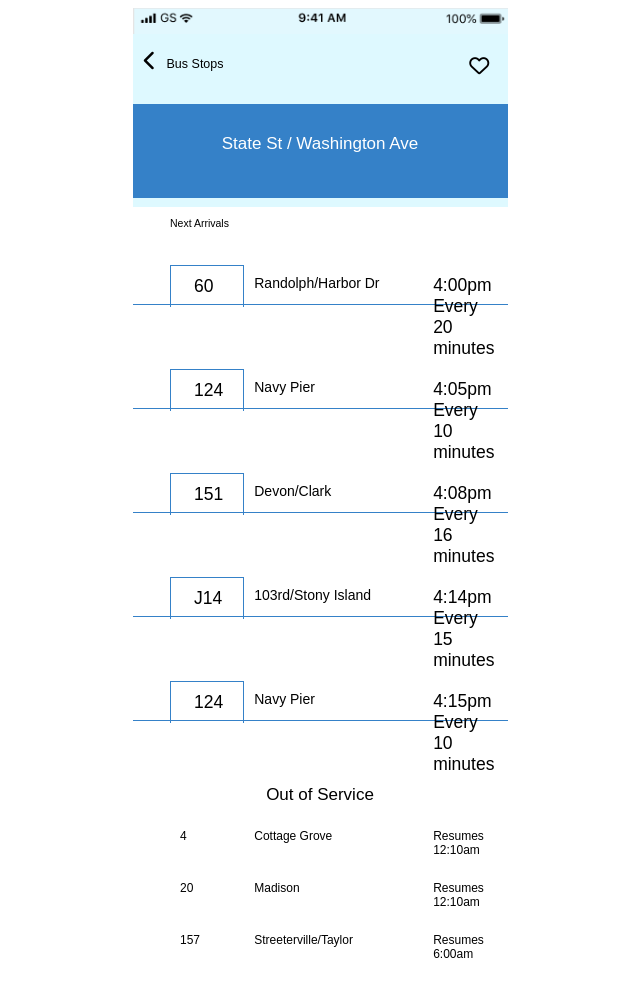
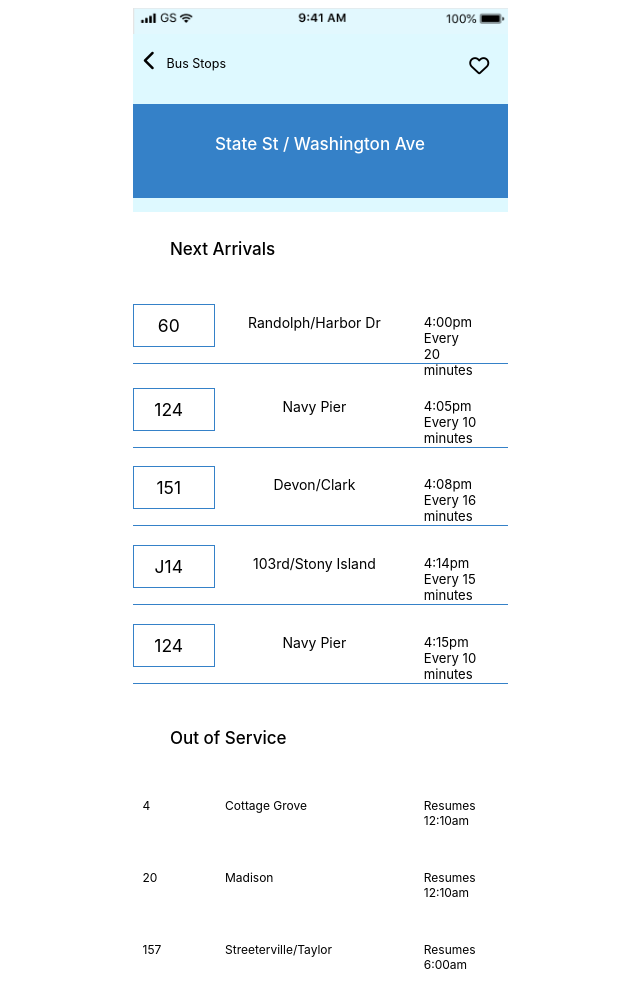
Before and after one commit to benyahr/frontend-challenge, a plain HTML site: page index.html in a window 1280 px wide. Shown: the whole page, without its empty margins (320-960 px from the left). Before the commit the page ends 971 px from the top, so only its background shows below. Drawn offline with Linux system fonts and the light colour scheme.

Commit message:
Add files via upload
style borders properly and align UL text center

```diff
--- a/CSS/style.css
+++ b/CSS/style.css
@@ -10,7 +10,7 @@ body {
   width: 375px;
   height: 667px;
   background-color: #DEF9FF;
-  font-family: sans-serif;
+  font-family: -apple-system, BlinkMacSystemFont, "Segoe UI", Roboto, Helvetica, Arial, sans-serif, "Apple Color Emoji", "Segoe UI Emoji", "Segoe UI Symbol";
 }
 ul li {
   display: inline;
@@ -22,20 +22,21 @@ h1 {
   font-weight: 500;
 }
 ul {
-  padding-left: 10%;
+  padding-left: 0%;
   font-size: 175%;
+  margin-top: 5%;
 }
 i {
   padding-top: 4%;
   padding-bottom: 5%;
   padding-left: 3%;
 }
-.section_head h1 {
+.head_lower h1, .section_head h1 {
   text-align: left;
   padding-left: 10%;
-  padding-bottom: 5%;
-  padding-top: 10px;
-  font-size: 105%;
+  padding-bottom: 7%;
+  padding-top: 7%;
+  font-size: 170%;
 }
 .bus, .destination, .time, .lower_bus, .lower_location, .lower_time {
   float: left;
@@ -50,16 +51,19 @@ i {
 }
 .destination {
   font-size: 80%;
+  text-align: center;
 }
 .ul_row1, .ul_row2, .ul_row3, .ul_row4, .ul_row5 {
   border-bottom: 1px solid #3581C8;
+  padding-left: 0%;
 }
 .ul_row1, .ul_row2, .ul_row3, .ul_row4, .ul_row5, .ul_row6, .ul_row7, .ul_row8 {
   clear: left;
-  height: 40px;
+  height: 60px;
 }
 .ul_row6, .ul_row7, .ul_row8 {
-  font-size: 120%
+  font-size: 120%;
+  margin-top: 0%;
 }
 .i, .label, .heart {
   display: inline;
@@ -75,16 +79,14 @@ i {
   padding-right: 5%;
 }
 
-h3 {
-  font-size: 140%;
-  padding-left: 10%;
+.feature {
+  padding-left: 0px;
+  border: 1px solid #3581C8;
+  text-align: center;
+
 }
-.feature {
-  padding-left: 23px;
-  border-top: 1px solid #3581C8;
-  border-right: 1px solid #3581C8;
-  border-left: 1px solid #3581C8;
-
+.time {
+  font-size: 75%;
 }
 .whitebox {
   background-color: white;
```
